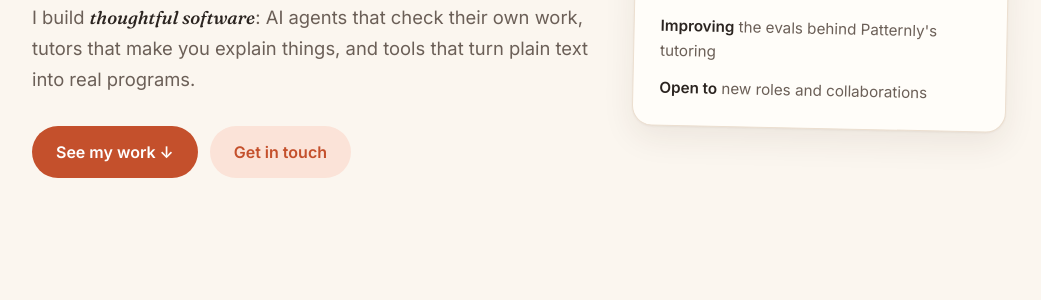
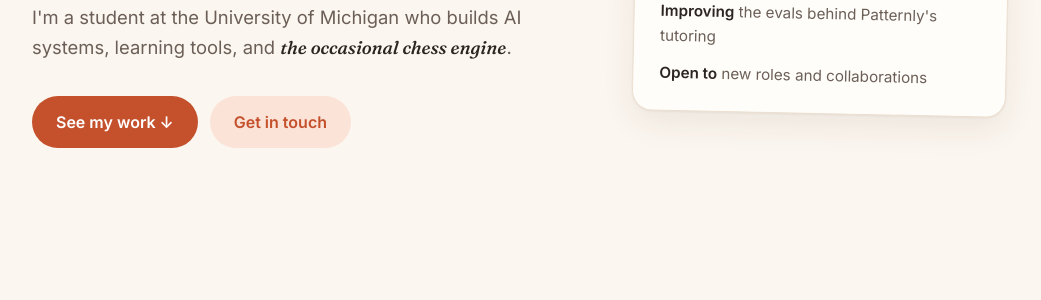
Before and after one commit to skodali31/portfolio_site, a plain HTML site: page index.html in a window 1280 px wide. Shown: the part 333-633 px from the top of the page, without its empty margins (120-1161 px from the left). Drawn offline with Linux system fonts and the light colour scheme.

Commit message:
Rewrite intro line

```diff
--- a/index.html
+++ b/index.html
@@ -43,8 +43,8 @@
         <p class="hello">👋 Hi there, I'm</p>
         <h1>Sai Kodali.</h1>
         <p class="lead">
-          I build <em>thoughtful software</em>: AI agents that check their own work,
-          tutors that make you explain things, and tools that turn plain text into real programs.
+          I'm a student at the University of Michigan who builds AI systems,
+          learning tools, and <em>the occasional chess engine</em>.
         </p>
         <div class="hero-cta">
           <a href="#work" class="btn btn-primary">See my work ↓</a>
```
